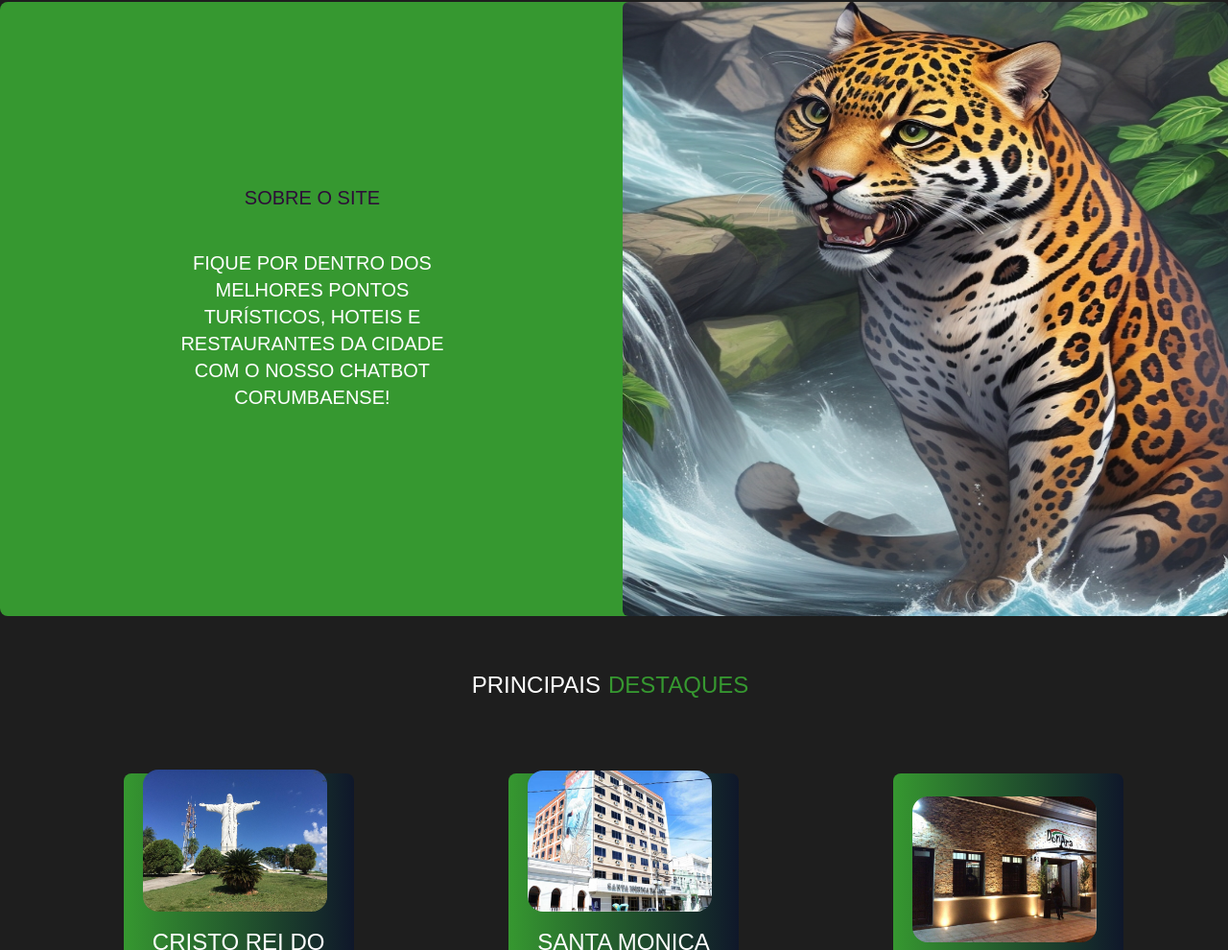
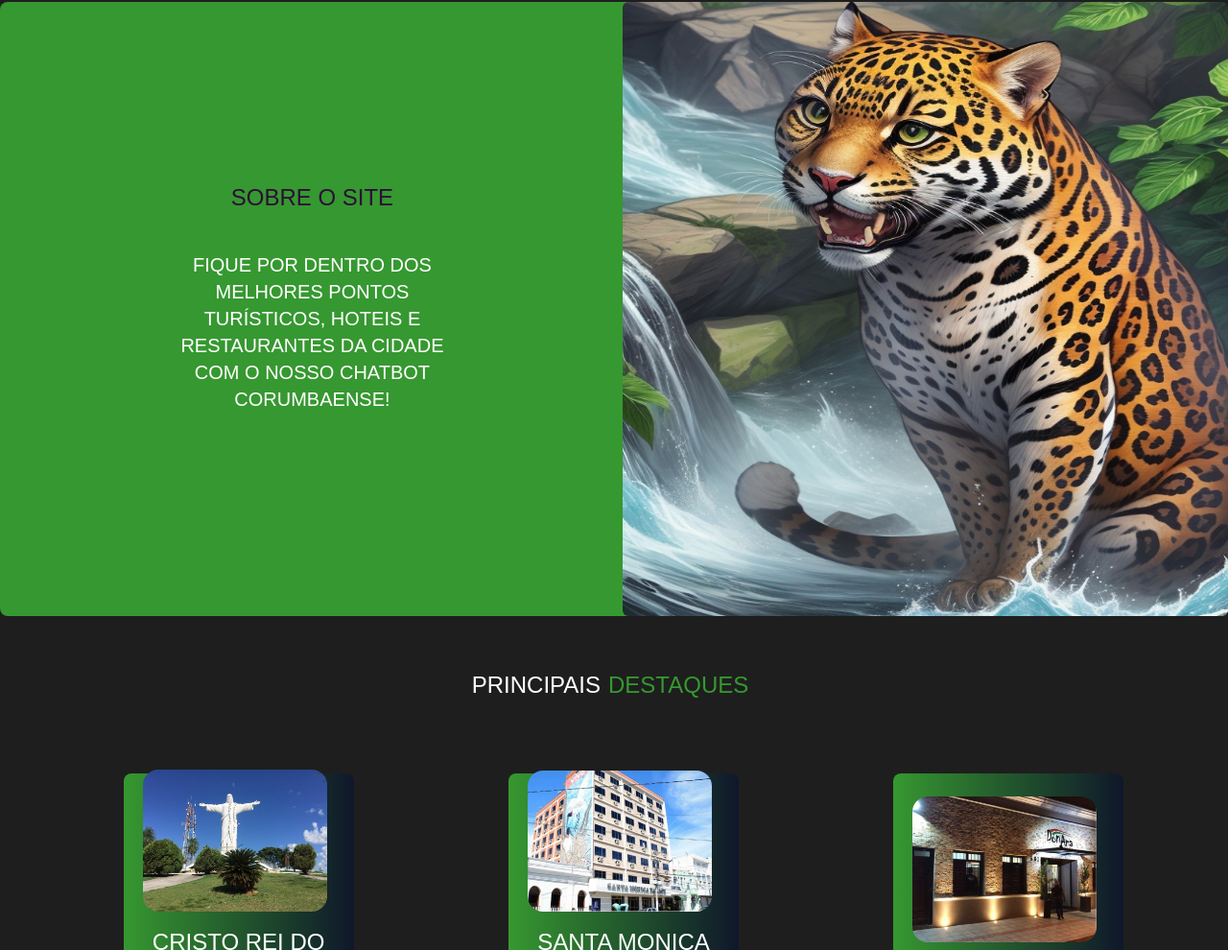
Before and after one commit to Augusto99MK/site_botzap, a website: page index.html in a window 1280 px wide. Shown: the part 902-1892 px from the top of the page at 96% size. Drawn offline with Linux system fonts and the light colour scheme; a web font is replaced by a local one.

```diff
--- a/index.html
+++ b/index.html
@@ -148,7 +148,7 @@
         class="bg-green-lite flex flex-row md:flex md:flex-row justify-center items-center 2xl:max-w-full 2xl:justify-between 2xl:items-center md:justify-between rounded-lg md:w-full 2xl:justify-items-center mt-32 w-full md:-mt-4 md:mb-2 2xl:h-[65rem] 2xl:mt-0 2xl:pt-0 md:h-full">
         <div
           class="text-center p-5 w-full 2xl:ml-28 md:h-1/2 md:w-1/2 flex flex-col items-center justify-center lg:items-center lg:justify-center lg:ml-32">
-          <span class="text-blue-bold text-xl 2xl:text-4xl">SOBRE O SITE</span>
+          <span class="text-blue-bold text-2xl 2xl:text-4xl">SOBRE O SITE</span>
 
           <h1
             class="text-white text-xl 2xl:text-3xl p-6 w-[22rem] 2xl:w-[42rem] mt-4">
```
Also changed, not shown: styles/output.css.
